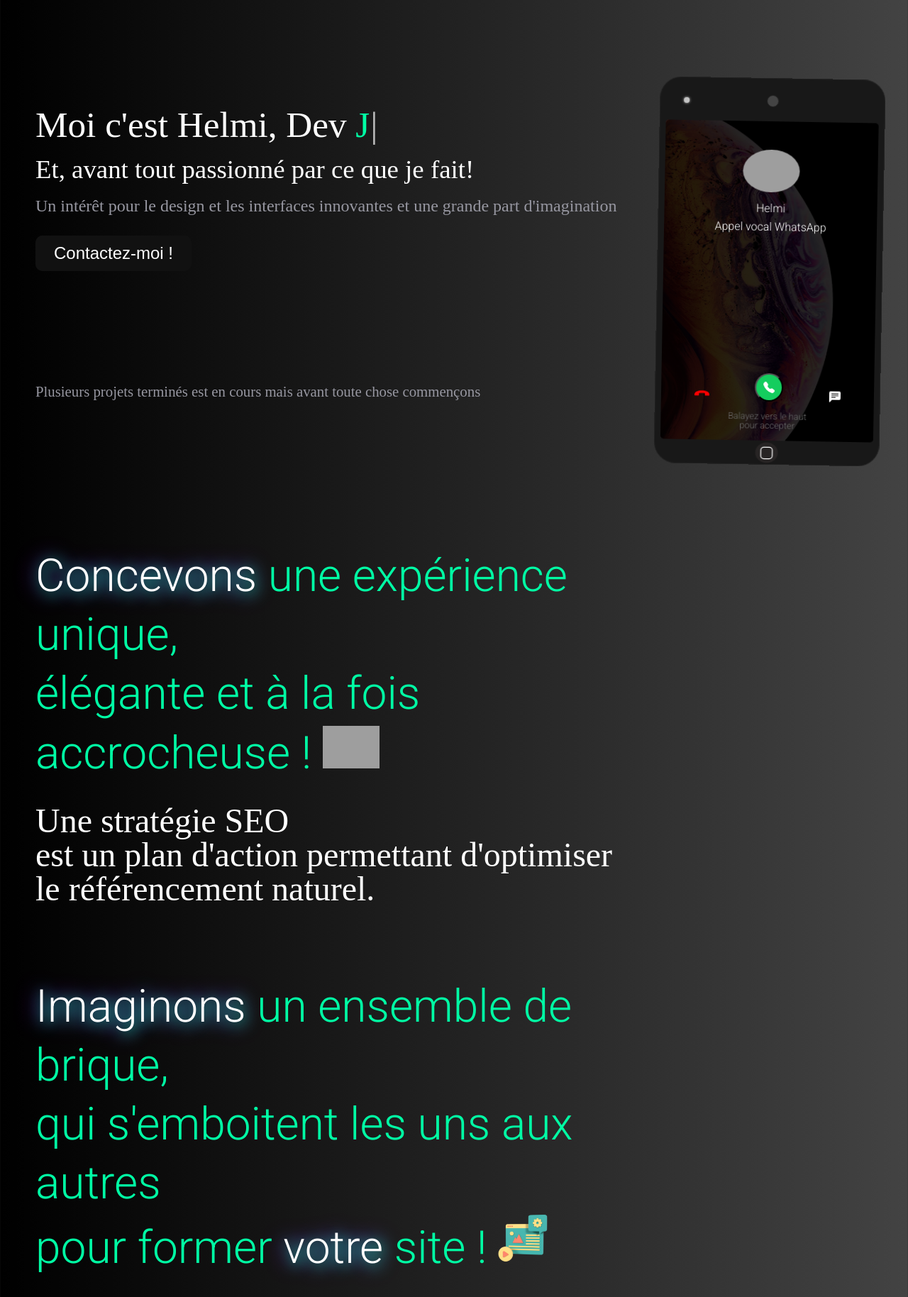
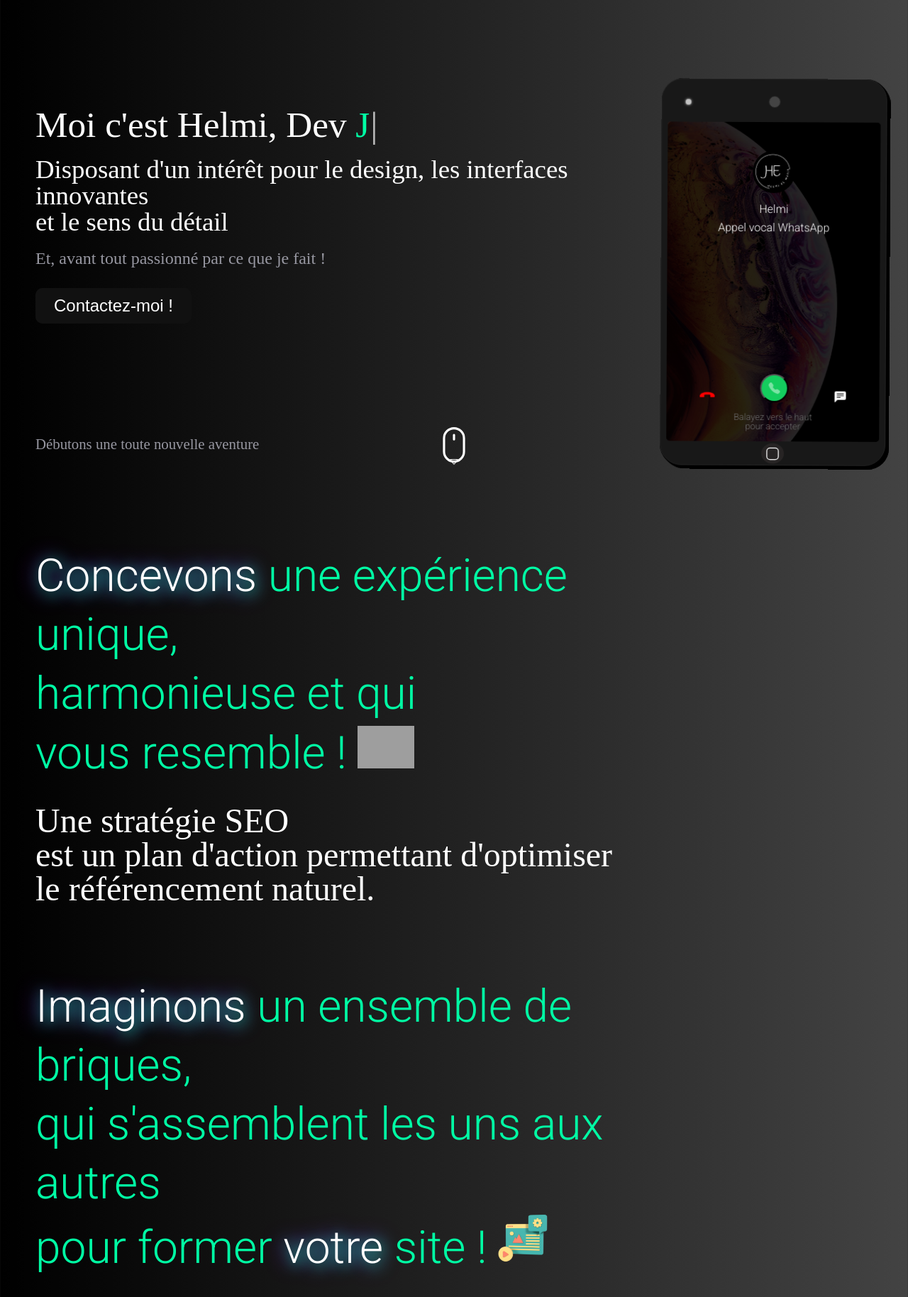
Before and after one commit to Helmi74130/My-portfolio, a PHP site: page / in a window 1280 px wide. Shown: the part 65-1893 px from the top of the page at 71% size. Run offline with PHP 8.4, Linux system fonts and the light colour scheme; some libraries are stand-ins or nearby versions; grey boxes are pictures that could not be loaded.

Commit message:
add securityform and language english

```diff
--- a/css/style.css
+++ b/css/style.css
@@ -856,6 +853,7 @@ main .personal h1 .my-name {
 .home-phone .filter .header-call img {
   border-radius: 50%;
   margin-bottom: 15px;
+  background: #000;
 }
 
 .home-phone .filter .header-call p {
@@ -888,6 +886,11 @@ main .personal h1 .my-name {
           align-items: center;
 }
 
+.home-phone .filter .main-call .icon-call-reception svg {
+  -webkit-animation: flash 1s infinite;
+          animation: flash 1s infinite;
+}
+
 .home-phone .filter .main-call .icon-call-reception:hover {
   cursor: pointer;
 }
@@ -907,6 +910,30 @@ main .personal h1 .my-name {
   color: #6b6b6b;
 }
 
+@-webkit-keyframes flash {
+  0% {
+    opacity: 1;
+  }
+  50% {
+    opacity: 0.2;
+  }
+  100% {
+    opacity: 1;
+  }
+}
+
+@keyframes flash {
+  0% {
+    opacity: 1;
+  }
+  50% {
+    opacity: 0.2;
+  }
+  100% {
+    opacity: 1;
+  }
+}
+
 .to-up {
   -webkit-animation: up 0.5s;
           animation: up 0.5s;
@@ -1036,6 +1063,8 @@ main .personal h1 .my-name {
 }
 
 .smartphone {
+  -webkit-box-shadow: 0 1px black, 1px 0 black, 1px 2px black, 2px 1px black, 2px 3px black, 3px 2px black, 3px 4px black, 4px 3px black, 4px 4px black, 5px 5px black, 5px 5px black;
+          box-shadow: 0 1px black, 1px 0 black, 1px 2px black, 2px 1px black, 2px 3px black, 3px 2px black, 3px 4px black, 4px 3px black, 4px 4px black, 5px 5px black, 5px 5px black;
   display: table;
   margin: 0 auto;
   padding: 8px;
@@ -1133,7 +1162,45 @@ main .personal h1 .my-name {
   height: 70px;
 }
 
-@media screen and (max-width: 2000px) {
+.mouse-arrow {
+  position: absolute;
+  bottom: 80px;
+}
+
+.chevron-arrow {
+  position: absolute;
+  top: 50%;
+  left: 50%;
+  -webkit-transform: translate(-50%, 0%);
+          transform: translate(-50%, 0%);
+  -webkit-animation: down 3s infinite;
+          animation: down 3s infinite;
+  color: white;
+}
+
+@-webkit-keyframes down {
+  from {
+    -webkit-transform: translate(-50%, 0%);
+            transform: translate(-50%, 0%);
+  }
+  to {
+    -webkit-transform: translate(-50%, 250%);
+            transform: translate(-50%, 250%);
+  }
+}
+
+@keyframes down {
+  from {
+    -webkit-transform: translate(-50%, 0%);
+            transform: translate(-50%, 0%);
+  }
+  to {
+    -webkit-transform: translate(-50%, 250%);
+            transform: translate(-50%, 250%);
+  }
+}
+
+@media screen and (max-width: 1300px) {
   .project-panel.in-top {
     display: -webkit-box;
     display: -ms-flexbox;
--- a/css/style.scss
+++ b/css/style.scss
@@ -217,20 +217,13 @@ html{
     }
   }
 }
-
+.modal-header-container nav a {
+  color: rgb(240, 240, 240);
+  text-align: center;
+}
 a.effect-shine:hover {
-  -webkit-mask-image: linear-gradient(-75deg, rgba(0, 0, 0, 0.6) 30%, rgrgb(0, 0, 0)70%, rgba(0, 0, 0, 0.6) 70%);
-  -webkit-mask-size: 200%;
-  animation: shine 2s infinite;
-}
-.active{
-  color: rgb(248, 242, 242);
-  text-shadow: 0 0 5px $green,
-              0 0 25px $green,
-              0 0 50px $green,
-              0 0 100px $green;
-}
-
+  color: $green;
+}
 @-webkit-keyframes shine {
   from {
     -webkit-mask-position: 150%;
@@ -596,6 +588,7 @@ main{
       img{
         border-radius: 50%;
         margin-bottom: 15px;
+        background: #000;
       }
       p{
         margin-bottom: 10px;
@@ -615,6 +608,9 @@ main{
         justify-content: center;
         align-items: center;
 
+        svg{
+          animation: flash 1s infinite;
+        }
         &:hover{
           cursor: pointer;
         }
@@ -657,6 +658,20 @@ main{
 }
 
 .smartphone{
+
+  box-shadow:  0 01px rgb(0, 0, 0),
+  01px 0 rgb(0, 0, 0),
+  01px 02px rgb(0, 0, 0),
+  02px 01px rgb(0, 0, 0),
+  02px 03px rgb(0, 0, 0),
+  03px 02px rgb(0, 0, 0),
+  03px 04px rgb(0, 0, 0),
+  04px 03px rgb(0, 0, 0),
+  04px 04px rgb(0, 0, 0),
+  05px 05px rgb(0, 0, 0),
+  05px 05px rgb(0, 0, 0);
+
+
   display: table;
   margin: 0 auto;
   padding: 8px;
@@ -746,9 +761,27 @@ main{
 .emoji-third{
   height: 70px;
 }
-
-
-@media screen and (max-width: 2000px) {
+.mouse-arrow{
+  position: absolute;
+  bottom: 80px;
+}
+
+
+.chevron-arrow {
+  position: absolute;
+  top: 50%;
+  left: 50%;
+  transform: translate(-50%, 0%);
+  animation: down 3s infinite;
+  color: white;
+}
+
+@keyframes down{
+  from {transform: translate(-50%, 0%);}
+  to{transform: translate(-50%, 250%);}
+}
+
+@media screen and (max-width: 1300px) {
   .project-panel.in-top{
     display: flex;
     flex-direction: column;
--- a/index.php
+++ b/index.php
@@ -4,6 +4,8 @@
   <meta charset="UTF-8">
   <meta http-equiv="X-UA-Compatible" content="IE=edge">
   <meta name="viewport" content="width=device-width, initial-scale=1.0">
+  <meta name="description" content="Développeur web Full Stack et passionné par l'informatique. Dans mon portfolio je vous présente mes projets et mes compétences">
+  <link rel="icon" type="image/png" href="img/helmi.png" />
   <link rel="preconnect" href="https://fonts.googleapis.com">
   <link rel="preconnect" href="https://fonts.gstatic.com" crossorigin>
   <link href="https://fonts.googleapis.com/css2?family=Roboto:wght@300&display=swap" rel="stylesheet">
@@ -188,13 +190,13 @@
           <div id="homePhone" class="home-phone">
             <div class="filter">
               <div class="header-call">
-                <img src="/img/dev.jpg" height="60px" alt="" srcset="">
+                <img src="/img/helmi.png" height="60px" alt="logo de mon site">
                 <p>Helmi</p>
                 <p><?= CALL_APP_TEXT ?></p>
               </div>
               <div class="main-call">
                 <div class="icon-call">
-                  <img src="/icon/phone.png" height="21px" alt="" srcset="">
+                  <img src="/icon/phone.png" height="21px" alt="icon d'un téléphone racroché">
                 </div>
                 <button id="acceptBtn" class="icon-call-reception">
                   <svg xmlns="http://www.w3.org/2000/svg" width="16" height="16" fill="currentColor" class="bi bi-telephone-fill" viewBox="0 0 16 16">
@@ -214,11 +216,21 @@
         </div>
       </div>
     </div>
+    <div class="mouse-arrow">
+      <svg xmlns="http://www.w3.org/2000/svg" width="50" height="50"  fill="currentColor"  class="bi bi-mouse" viewBox="0 0 16 16">
+        <path d="M8 3a.5.5 0 0 1 .5.5v2a.5.5 0 0 1-1 0v-2A.5.5 0 0 1 8 3zm4 8a4 4 0 0 1-8 0V5a4 4 0 1 1 8 0v6zM8 0a5 5 0 0 0-5 5v6a5 5 0 0 0 10 0V5a5 5 0 0 0-5-5z"/>
+      </svg>
+      <div class="chevron-arrow">
+        <svg xmlns="http://www.w3.org/2000/svg" width="16" height="16" fill="currentColor"  class="bi bi-caret-down" viewBox="0 0 16 16">
+          <path d="M3.204 5h9.592L8 10.481 3.204 5zm-.753.659 4.796 5.48a1 1 0 0 0 1.506 0l4.796-5.48c.566-.647.106-1.659-.753-1.659H3.204a1 1 0 0 0-.753 1.659z"/>
+        </svg>
+      </div>
+    </div>
   </main>
   <!-- SECTION LEFT UP-->
   <div class="section">
     <div class="section-left">
-      <h2 data-aos="fade-up" data-aos-anchor-placement="bottom-bottom"><span class="design"><?= CONCEV_TEXT ?></span> <?= UNIQUE_TEXT ?> <br class="ligne"> <?= ELEGANTE_TEXT ?> <br class="ligne"> <?= ACCROCHE_TEXT ?> <img src="https://uploads-ssl.webflow.com/5f986747c748aa746b35ee7d/5f9cd8c2788d35c33317e409_geex-emoji%20-%2003.png" loading="lazy" alt="" class="emoji-second"></h2>
+      <h2 data-aos="fade-up" data-aos-anchor-placement="bottom-bottom"><span class="design"><?= CONCEV_TEXT ?></span> <?= UNIQUE_TEXT ?> <br class="ligne"> <?= ELEGANTE_TEXT ?> <br class="ligne"> <?= ACCROCHE_TEXT ?> <img src="https://uploads-ssl.webflow.com/5f986747c748aa746b35ee7d/5f9cd8c2788d35c33317e409_geex-emoji%20-%2003.png" loading="lazy" alt="Icone d'une fusée" class="emoji-second"></h2>
       <p data-aos="fade-up" data-aos-delay="500" data-aos-anchor-placement="bottom-bottom"><?= STRATEGY_TEXT ?> <br class="ligne"> <?= ACTION_TEXT ?> <br class="ligne"> <?= REFER_TEXT ?></p>
     </div>
     <div class="section-right">
@@ -343,13 +355,9 @@
       <div class="about-content">
         <h2><?= ABOUT_TITLE ?></h2>
         <div class="text-about">
-          <p>Avant d'etre développeur je suis avant tout <span class="design">Helmi EL Maiel</span>, j'ai étudié chez Studi en tant que Graduate Développeur Full-Stack</p><br>
-          <p>
-            J'ai appris énormément durant mes études, et surtout avec la mise en pratique! J'aime coder et concevoir des interfaces innovantes.
-          </p><br>
-          <p>
-          <?= PRINCIPAL_TEXT ?> <span class="design"><?= SERVE_TEXT ?></span> .
-          </p>
+          <p><span class="design">Helmi EL Maiel,</span><?= ABOUT_TEXT ?></p><br>
+          <p><?= SUB_ABOUT_TEXT ?></p><br>
+          <p><?= PRINCIPAL_TEXT ?> <span class="design"><?= SERVE_TEXT ?></span></p>
         </div>
         <div class="find-me">
           <p><?= KNOW_TEXT ?></p>
@@ -427,19 +435,19 @@
             </div>
           </div>
             <textarea required name="message" id="message" cols="30" rows="12" placeholder="<?= MESSAGE_TEXT ?>"></textarea>
-            <button class="button-tabs g-recaptcha"
+            <button id="submit"
+                    class="button-tabs g-recaptcha"
                     data-sitekey="6LeZrsYiAAAAAMYyclr_WoiUGNLAEVkvQczefaIX"
                     data-callback='onSubmit'
-                    data-action='submit'
-                    id="submit"><?= SEND_BUTTON ?></button>
+                    data-action='Envoyer'
+                    >Envoyer</button>
         </form>
       </div>
     </section>
-
 </body>
 <script>
    function onSubmit(token) {
-     document.getElementById("demo-form").submit();
+     document.getElementById("formContact").submit();
    }
  </script>
 <script src="https://www.google.com/recaptcha/api.js"></script>
--- a/js/contactsecurity.js
+++ b/js/contactsecurity.js
@@ -4,6 +4,7 @@ const textName = document.querySelector('#textName')
 const mail = document.querySelector('#mail')
 const inputFirstname = document.querySelector('#firstname')
 const inputName = document.querySelector('#name')
+const submit = document.querySelector('#submit')
 
 
 /**
--- a/language/language_fr/languagefr.php
+++ b/language/language_fr/languagefr.php
@@ -2,13 +2,13 @@
 
 define("NAME_TEXT","Moi c'est Helmi");
 
-define("PASSIONNED_TEXT","Et, avant tout passionné par ce que je fait!");
+define("INTERET_TEXT","Disposant d'un intérêt pour le design, les interfaces innovantes <br/> et le sens du détail");
 
-define("INTERET_TEXT","Un intérêt pour le design et les interfaces innovantes et une grande part d'imagination");
+define("PASSIONNED_TEXT","Et, avant tout passionné par ce que je fait !");
 
 define("CONTACT_TEXT","Contactez-moi !");
 
-define("PROJECT_TEXT","Plusieurs projets terminés est en cours mais avant toute chose commençons");
+define("PROJECT_TEXT","Débutons une toute nouvelle aventure");
 
 define("ONLINE_TEXT", "en ligne");
 
@@ -22,9 +22,9 @@ define("CONCEV_TEXT", 'Concevons');
 
 define("UNIQUE_TEXT", " une expérience unique,");
 
-define("ELEGANTE_TEXT", " élégante et à la fois");
+define("ELEGANTE_TEXT", "harmonieuse et qui");
 
-define("ACCROCHE_TEXT", " accrocheuse !");
+define("ACCROCHE_TEXT", "vous resemble !");
 
 define("STRATEGY_TEXT", "Une stratégie SEO");
 
@@ -34,9 +34,9 @@ define("REFER_TEXT", " le référencement naturel.");
 
 define("IMAGINE_TEXT", "Imaginons");
 
-define("ENSEMBLE_TEXT", " un ensemble de brique, ");
+define("ENSEMBLE_TEXT", " un ensemble de briques, ");
 
-define("EMBOITE_TEXT", " qui s'emboitent les uns aux autres ");
+define("EMBOITE_TEXT", " qui s'assemblent les uns aux autres ");
 
 define("FORME_TEXT", " pour former ");
 
@@ -48,21 +48,21 @@ define("ESTHETIQUE_TEXT", "Une esthétique clair à la fois ergonomique <br> et
 
 define("DISCOVER_TEXT", "Découvrez");
 
-define("MY_PROJECT_TEXT", "mes projets");
+define("MY_PROJECT_TEXT", " mes projets");
 
 define("COMPETENCE_TEXT", "Mes competences");
 
 define("PROJECT_TITLE", "Gestion des projets web");
 
-define("PROJECT_TITLE_TEXT", "Site vitrine, évènementiel, e-commerce, refonte, single page application");
+define("PROJECT_TITLE_TEXT", "Site vitrine, évènementiel, e-commerce, refonte");
 
 define("CONCEPT_TITLE", "Conception graphique et design");
 
-define("CONCEPT_TITLE_TEXT", "Maquettage, user stories, wireframes, interfaces web, accessibilité visuelle");
+define("CONCEPT_TITLE_TEXT", "Maquettage, wireframes, interfaces web, accessibilité visuelle");
 
 define("DEV_TITLE", "Développement d'applications multi-plateformes");
 
-define("DEV_TITLE_TEXT", "Site Compatible tous supports, tablette et application mobile");
+define("DEV_TITLE_TEXT", "Site Compatible tous supports, tablette et mobile");
 
 define("DEP_TITLE", "Deploiement d'application web");
 
@@ -70,7 +70,11 @@ define("DEP_TITLE_TEXT", "Nom de domaine et hébergement");
 
 define("ABOUT_TITLE", "Qui suis-je?");
 
-define("KNOW_TEXT", "Pour mieux me connaitre - ");
+define("ABOUT_TEXT", "développeur web et web Mobile. Ancien étudiant chez Studi en tant que Graduate Développeur Full-Stack titre professionelle de niveau 5");
+
+define("SUB_ABOUT_TEXT", "Durant mes études, j'ai acquis toutes les compétences nécessaires me permettant de concevoir et développer des applications et des sites web modernes et dynamiques. J'aime coder et concevoir des interfaces innovantes.");
+
+define("KNOW_TEXT", "Mieux me connaître -");
 
 define("RESPOND_FAST_TEXT", "Je vous répondrais au plus vite");
 
@@ -96,6 +100,12 @@ define("FRENCH", "Francais");
 
 define("ENGLISH", "Anglais");
 
-define("PRINCIPAL_TEXT", "Mon principal objectif est de vous");
+define("PRINCIPAL_TEXT", "Mon principal objectif est de répondre à vos ");
 
-define("SERVE_TEXT", "servir");
+define("SERVE_TEXT", "attentes");
+
+define("GO_TEXT", "Cliquez sur la tablette pour acceder au site. ");
+
+define("MORE_TEXT", "Si vous souhaitez en voir plus");
+
+define("CONTACT_ME_TEXT", "contactez-moi !");
```
Also changed, not shown: other parts of css/style.css (+27 -29 lines), other parts of css/style.scss (+28 -19 lines), other parts of index.php (+34 -34 lines), js/script.js (+12 -1 lines), language/language_en/languageen.php (+22 -13 lines), php/checkForm.php (+13 -3 lines), 1 other file.
